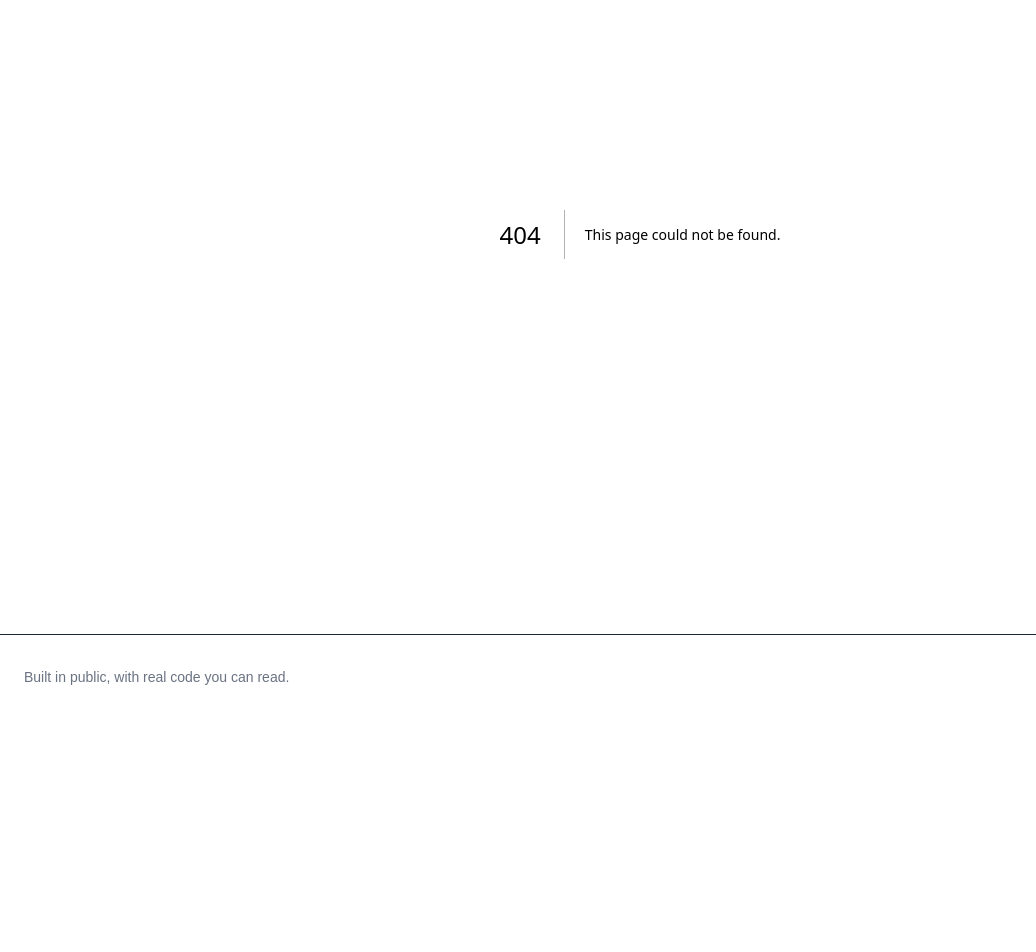
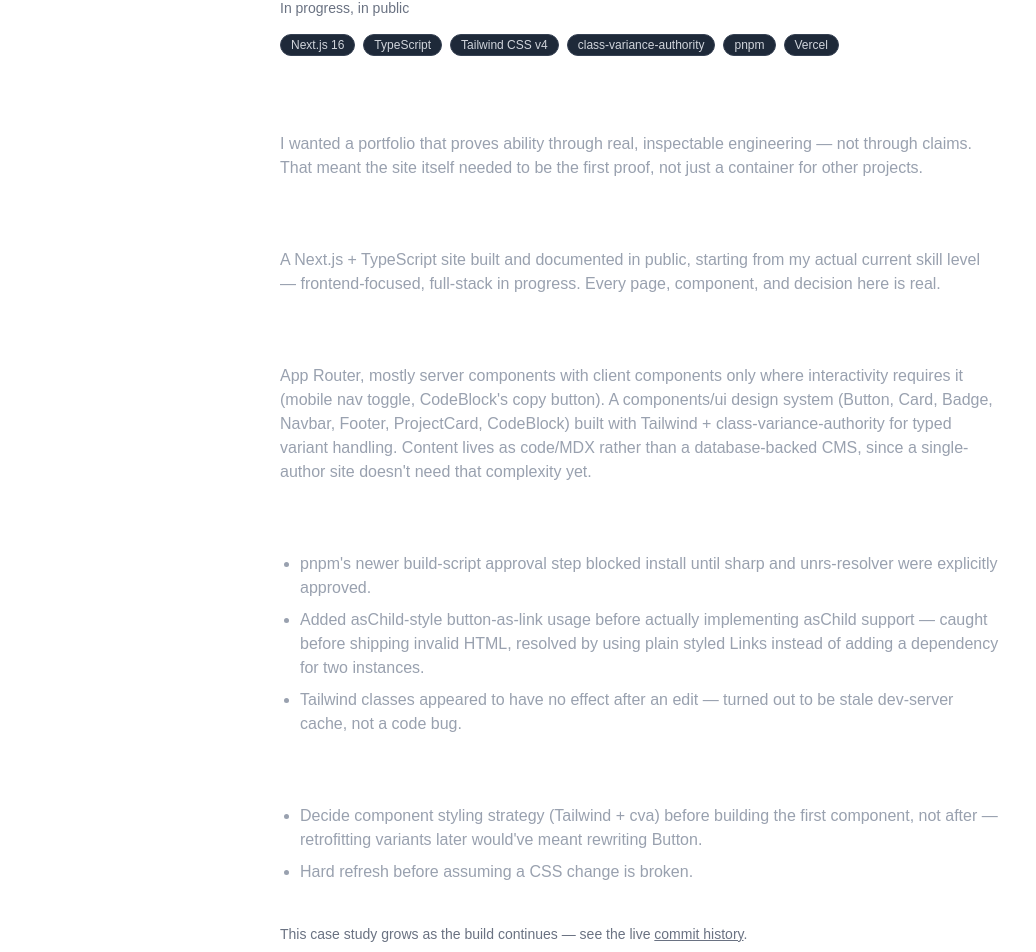
Before and after one commit to ppoiipy/portfolio, a Next.js app: page /projects/this-portfolio in a window 1280 px wide. Before the commit this address had no page. Shown: the part 219-1171 px from the top of the page, without its empty margins (0-1036 px from the left). Before the commit the page ends 938 px from the top, so only its background shows below. Built offline with nearby package versions, Linux system fonts and the light colour scheme.

Commit message:
feat: build projects page and case study detail pages

```diff
--- a/app/page.tsx
+++ b/app/page.tsx
@@ -12,7 +12,7 @@ export default function Home() {
         <h1 className="text-4xl font-semibold text-white sm:text-5xl">
           I build real software.
           <br />
-          Not claims about it.
+          and this site shows exactly how.
         </h1>
         <p className="mx-auto mt-6 max-w-xl text-gray-400">
           Every project here is real and running — including this site,
--- /dev/null
+++ b/app/projects/[slug]/page.tsx
@@ -0,0 +1,97 @@
+import Link from "next/link";
+import { notFound } from "next/navigation";
+import { Badge } from "@/components/ui/Badge";
+
+const projects = {
+  "this-portfolio": {
+    title: "This portfolio",
+    status: "In progress, in public",
+    stack: ["Next.js 16", "TypeScript", "Tailwind CSS v4", "class-variance-authority", "pnpm", "Vercel"],
+    problem:
+      "I wanted a portfolio that proves ability through real, inspectable engineering — not through claims. That meant the site itself needed to be the first proof, not just a container for other projects.",
+    solution:
+      "A Next.js + TypeScript site built and documented in public, starting from my actual current skill level — frontend-focused, full-stack in progress. Every page, component, and decision here is real.",
+    architecture:
+      "App Router, mostly server components with client components only where interactivity requires it (mobile nav toggle, CodeBlock's copy button). A components/ui design system (Button, Card, Badge, Navbar, Footer, ProjectCard, CodeBlock) built with Tailwind + class-variance-authority for typed variant handling. Content lives as code/MDX rather than a database-backed CMS, since a single-author site doesn't need that complexity yet.",
+    challenges: [
+      "pnpm's newer build-script approval step blocked install until sharp and unrs-resolver were explicitly approved.",
+      "Added asChild-style button-as-link usage before actually implementing asChild support — caught before shipping invalid HTML, resolved by using plain styled Links instead of adding a dependency for two instances.",
+      "Tailwind classes appeared to have no effect after an edit — turned out to be stale dev-server cache, not a code bug.",
+    ],
+    lessons: [
+      "Decide component styling strategy (Tailwind + cva) before building the first component, not after — retrofitting variants later would've meant rewriting Button.",
+      "Hard refresh before assuming a CSS change is broken.",
+    ],
+  },
+} as const;
+
+type Slug = keyof typeof projects;
+
+export default async function ProjectDetailPage({
+  params,
+}: {
+  params: Promise<{ slug: string }>;
+}) {
+  const { slug } = await params;
+  const project = projects[slug as Slug];
+
+  if (!project) notFound();
+
+  return (
+    <main className="mx-auto max-w-3xl px-6 py-20">
+      <Link href="/projects" className="text-sm text-gray-500 hover:text-white">
+        ← Projects
+      </Link>
+
+      <h1 className="mt-4 text-3xl font-semibold text-white">{project.title}</h1>
+      <p className="mt-2 text-sm text-gray-500">{project.status}</p>
+
+      <div className="mt-4 flex flex-wrap gap-2">
+        {project.stack.map((tech) => (
+          <Badge key={tech}>{tech}</Badge>
+        ))}
+      </div>
+
+      <section className="mt-10">
+        <h2 className="text-lg font-medium text-white">Problem</h2>
+        <p className="mt-2 text-gray-400">{project.problem}</p>
+      </section>
+
+      <section className="mt-8">
+        <h2 className="text-lg font-medium text-white">Solution</h2>
+        <p className="mt-2 text-gray-400">{project.solution}</p>
+      </section>
+
+      <section className="mt-8">
+        <h2 className="text-lg font-medium text-white">Architecture</h2>
+        <p className="mt-2 text-gray-400">{project.architecture}</p>
+      </section>
+
+      <section className="mt-8">
+        <h2 className="text-lg font-medium text-white">Challenges (real, ongoing)</h2>
+        <ul className="mt-2 list-disc space-y-2 pl-5 text-gray-400">
+          {project.challenges.map((c) => (
+            <li key={c}>{c}</li>
+          ))}
+        </ul>
+      </section>
+
+      <section className="mt-8">
+        <h2 className="text-lg font-medium text-white">Lessons Learned (so far)</h2>
+        <ul className="mt-2 list-disc space-y-2 pl-5 text-gray-400">
+          {project.lessons.map((l) => (
+            <li key={l}>{l}</li>
+          ))}
+        </ul>
+      </section>
+
+      <p className="mt-10 text-sm text-gray-500">
+        This case study grows as the build continues — see the live{" "}
+        <Link href="https://github.com/ppoiipy/portfolio" className="underline hover:text-white">
+          commit history
+        </Link>
+        .
+      </p>
+    </main>
+  );
+}
--- /dev/null
+++ b/app/projects/page.tsx
@@ -0,0 +1,32 @@
+import { ProjectCard } from "@/components/ui/ProjectCard";
+
+export default function ProjectsPage() {
+  return (
+    <main className="mx-auto max-w-3xl px-6 py-20">
+      <section>
+        <h1 className="text-2xl font-semibold text-white">Projects</h1>
+        <p className="mt-2 text-gray-400">
+          One real case study right now — this site. More will land here as
+          they're actually finished, not before.
+        </p>
+      </section>
+
+      <section className="mt-10 space-y-6">
+        <ProjectCard
+          slug="this-portfolio"
+          title="This portfolio"
+          description="Built in public — the site itself is Case Study #1."
+          stack={["Next.js", "TypeScript", "Tailwind"]}
+          status="in-progress"
+        />
+
+        {/* Honest empty state — not hiding the gap, naming it */}
+        <div className="rounded-lg border border-dashed border-gray-800 p-6 text-center text-sm text-gray-500">
+          More case studies go here once they're real and finished.
+          <br />
+          No placeholders, no "coming soon" message — just not here yet.
+        </div>
+      </section>
+    </main>
+  );
+}
```
